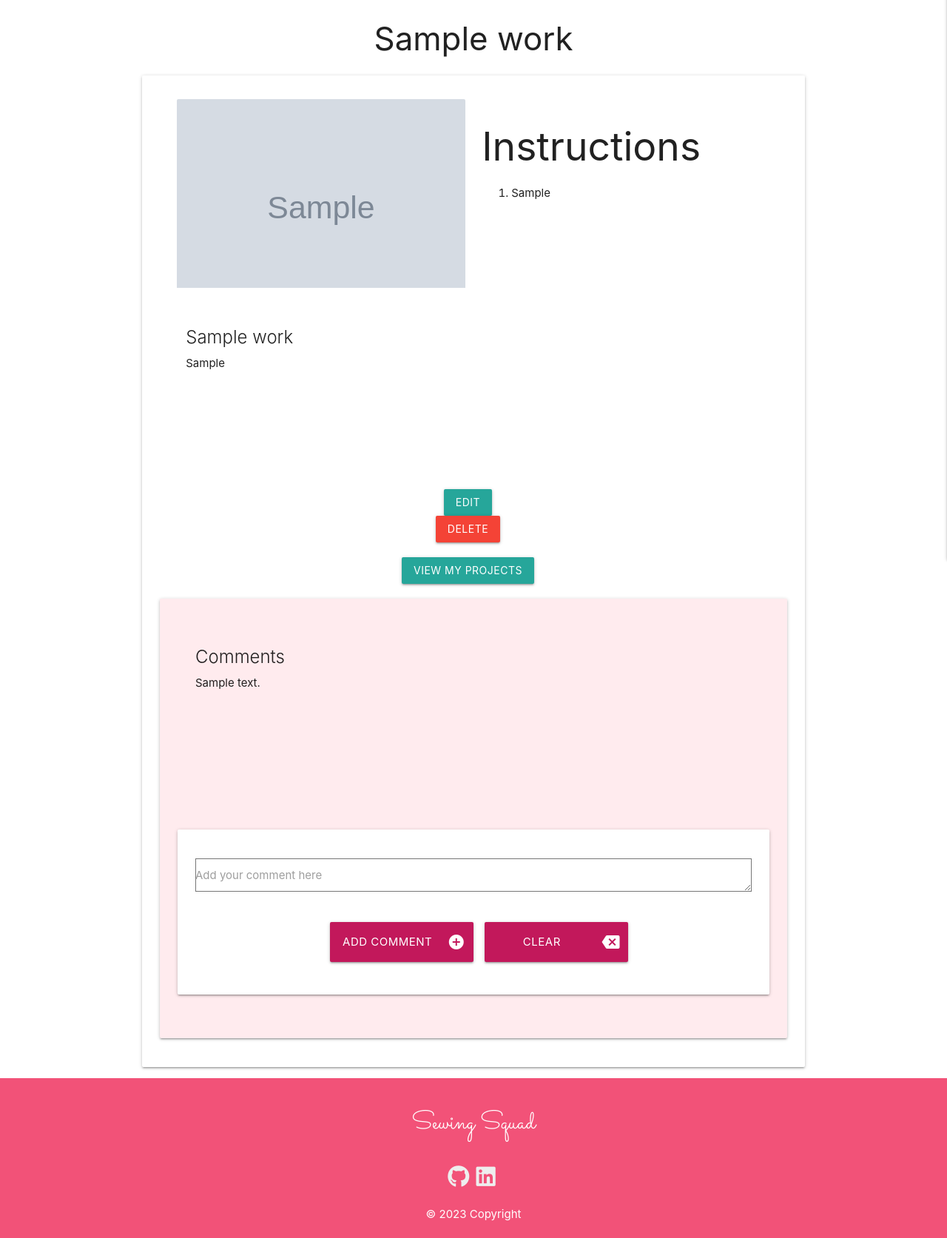
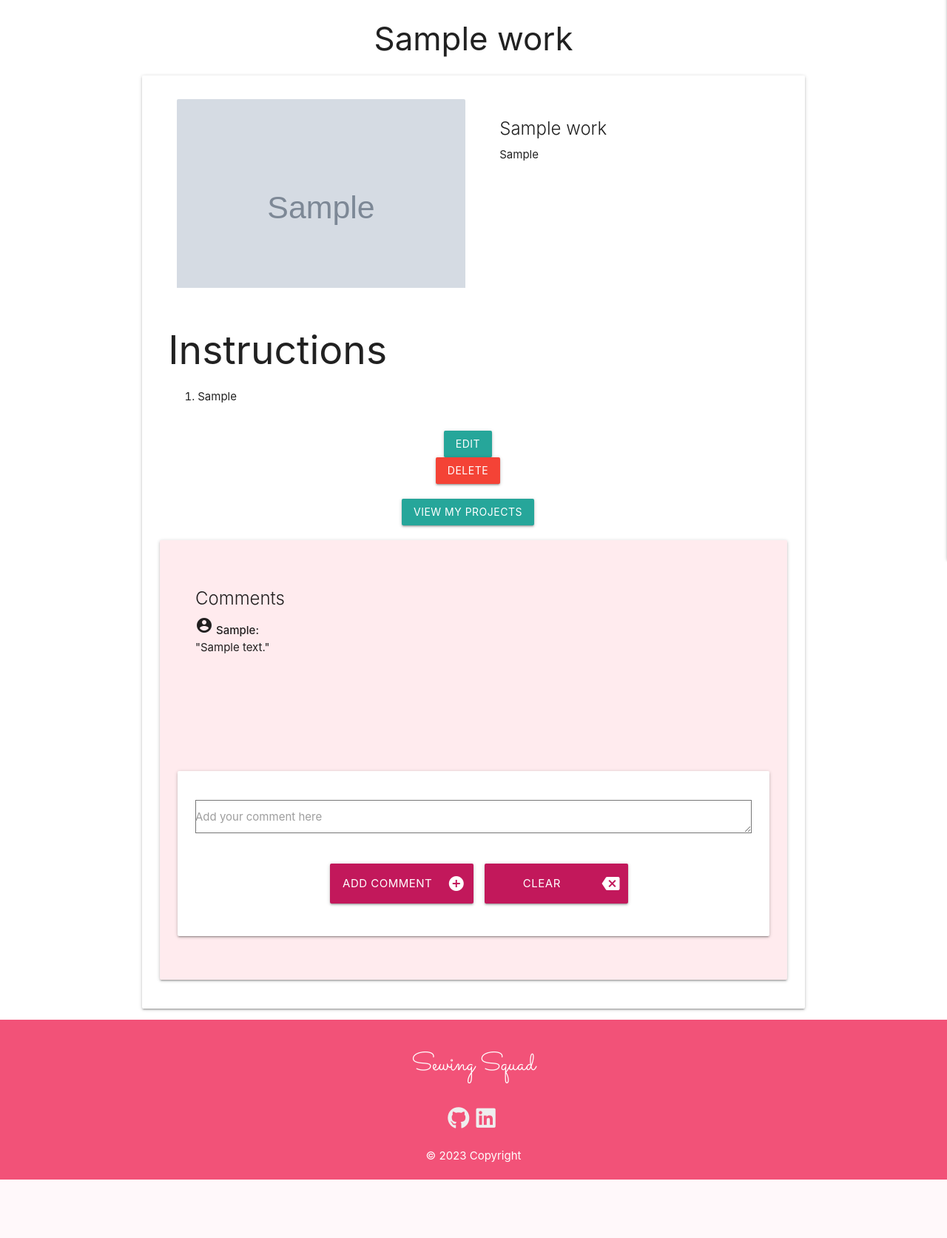
Before and after one commit to vero-nika-2828/sewing-squad-gitpod, a Flask app: template sewingsquad/templates/project.html in a window 1280 px wide. Shown: the part 104-1777 px from the top of the page at 74% size. After the commit the page ends 1698 px from the top, so only its background shows below. Run offline with Flask 2, Linux system fonts and the light colour scheme; the template is opened without the code that fills it: values that come from a table or form of the project are taken from there, others are empty; tables that the repository leaves empty hold one stand-in row (values such as "Sample post"); grey boxes marked "Sample" are stand-in pictures; some libraries are stand-ins or nearby versions; some web fonts are replaced.

Commit message:
Add username to comment in project.html

```diff
--- a/sewingsquad/templates/add_project.html
+++ b/sewingsquad/templates/add_project.html
@@ -85,7 +85,7 @@
                 <div class="input-field col s10 m8 offset-m2">
                   <i class="material-icons prefix">create</i>
                   <input id="instructions" name="instructions" type="text" class="validate" required>
-                  <label for="instructions">Instructions</label>
+                  <label for="instructions">Instructions (separate steps with a comma ",")</label>
                 </div>
             </div>
 
--- a/sewingsquad/templates/edit_project.html
+++ b/sewingsquad/templates/edit_project.html
@@ -84,7 +84,7 @@
                 <div class="input-field col s10 m8 offset-m2">
                   <i class="material-icons prefix">create</i>
                   <input id="instructions" name="instructions" value="{{ project.instructions }}" type="text" class="validate" required>
-                  <label for="instructions">Instructions</label>
+                  <label for="instructions">Instructions (separate steps with a comma ",")</label>
                 </div>
             </div>
 
--- a/sewingsquad/templates/project.html
+++ b/sewingsquad/templates/project.html
@@ -10,13 +10,12 @@
                     <div class="card-image col s12 m6">
                         <img src="{{ this_project.photo_URL }}">
                     </div>
+
                     <div class="col s12 m6">
-                        <h2>Instructions</h2>
-                        <ol>
-                            {% for line in this_project.instructions.split(",") %}
-                                <li>{{ line }}</li>
-                            {% endfor %}
-                        </ol>
+                        <div class="card-content col s12 m6">
+                            <span class="card-title">{{ this_project.project_name}}</span>
+                            <p>{{ this_project.sewing_tip }}</p>
+                        </div>
 
                     </div>
                 </div>
@@ -24,14 +23,16 @@
 
         </div>
 
+        <div class="row">
+            <div class="col s12 m6">
+                <div class="card-content">
+                    <h2>Instructions</h2>
+                    <ol>
+                        {% for line in this_project.instructions.split(",") %}
+                            <li>{{ line }}</li>
+                        {% endfor %}
+                    </ol>
 
-        <div class="row">
-            <div class="col s12 m12">
-                <div class="card">
-                    <div class="card-content col s12 m6">
-                        <span class="card-title">{{ this_project.project_name}}</span>
-                        <p>{{ this_project.sewing_tip }}</p>
-                    </div>
                  </div>
             </div>
 
@@ -93,7 +94,11 @@
                             <span class="card-title">Comments</span>
 
                             {% for comment in this_project.works_comments %}
-                                <p>{{ comment.comment }}</p>
+                                <p><strong>
+                                    <i class="material-icons prefix">account_circle</i>
+                                    {{comment.users.username.capitalize() }}:</strong>
+                                    <br>
+                                    "{{ comment.comment }}"</p> <br>
                             {% endfor %}
 
                         </div>
```
